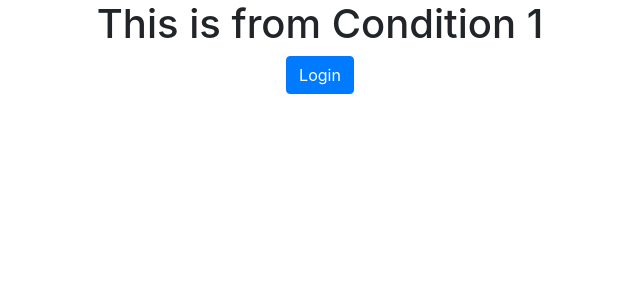
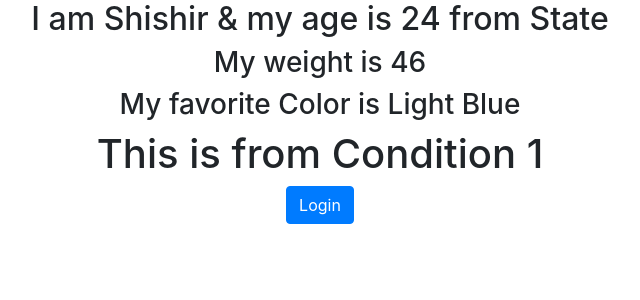
Before and after one commit to shishir75/React-101, a React (Create React App) app: page / in a window 1280 px wide. Shown: the top 300 px of the page, without its empty margins (320-960 px from the left). Built offline with nearby package versions, Linux system fonts and the light colour scheme.

Commit message:
Refact State?

```diff
--- a/src/App.js
+++ b/src/App.js
@@ -3,7 +3,7 @@ import "./App.css";
 // import Hello from "./components/Hello";
 // import Welcome from "./components/Welcome";
 // import Arrow from "./components/Arrow";
-// import State from "./components/State";
+import State from "./components/State";
 // import SetState from "./components/SetState";
 // import Bootstrap from "./components/Bootstrap";
 import Condition1 from "./components/Condition1";
@@ -27,7 +27,7 @@ function App() {
 
             {/* <Arrow></Arrow> */}
 
-            {/* <State></State> */}
+            <State></State>
 
             {/* <SetState></SetState> */}
 
```
Also changed, not shown: src/components/State.js (+3 -5 lines).
